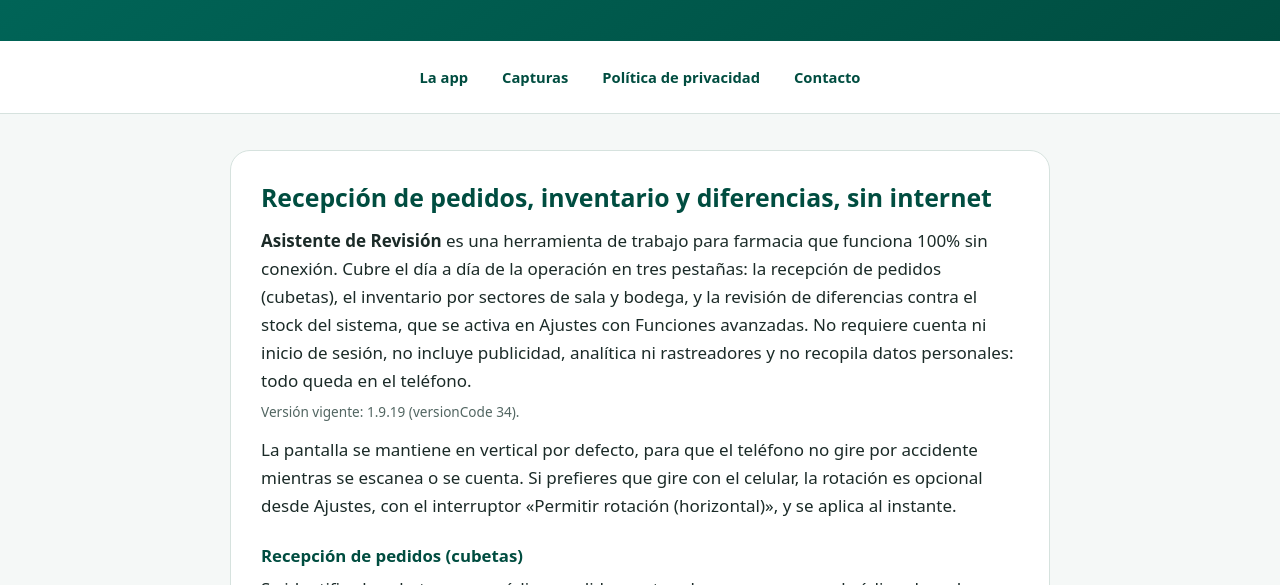
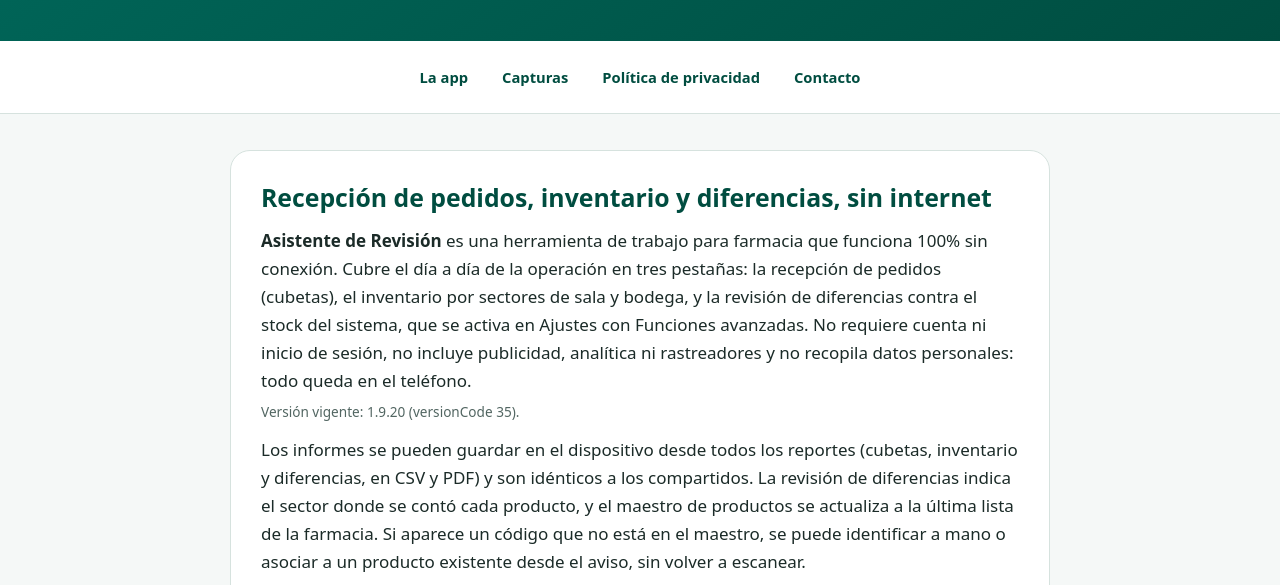
Before and after one commit to scojiro/asistente-revision-site, a plain HTML site: page index.html in a window 1280 px wide. Shown: the part 205-790 px from the top of the page. Drawn offline with Linux system fonts and the light colour scheme.

Commit message:
web: version vigente 1.9.20 (versionCode 35) con sector en diferencias y codigos asociables

```diff
--- a/index.html
+++ b/index.html
@@ -277,8 +277,16 @@
         todo queda en el teléfono.</p>
 
       <p class="meta mtn6">
-        Versión vigente: 1.9.19 (versionCode 34).
+        Versión vigente: 1.9.20 (versionCode 35).
       </p>
+
+      <p>Los informes se pueden guardar en el dispositivo desde todos los
+        reportes (cubetas, inventario y diferencias, en CSV y PDF) y son
+        idénticos a los compartidos. La revisión de diferencias indica el sector
+        donde se contó cada producto, y el maestro de productos se actualiza a
+        la última lista de la farmacia. Si aparece un código que no está en el
+        maestro, se puede identificar a mano o asociar a un producto existente
+        desde el aviso, sin volver a escanear.</p>
 
       <p>La pantalla se mantiene en vertical por defecto, para que el teléfono
         no gire por accidente mientras se escanea o se cuenta. Si prefieres que
@@ -579,7 +587,7 @@
            «Ya está disponible en Google Play.»
         3. «El precio se definirá al pasar a producción» → precio real de pago
            único y enlace a la ficha de Play.
-        4. Revisar «Versión vigente: 1.9.19 (versionCode 34)» en #app.
+        4. Revisar «Versión vigente: 1.9.20 (versionCode 35)» en #app.
       No hay otros cambios pendientes en esta sección.
     -->
     <section id="precio">
```
